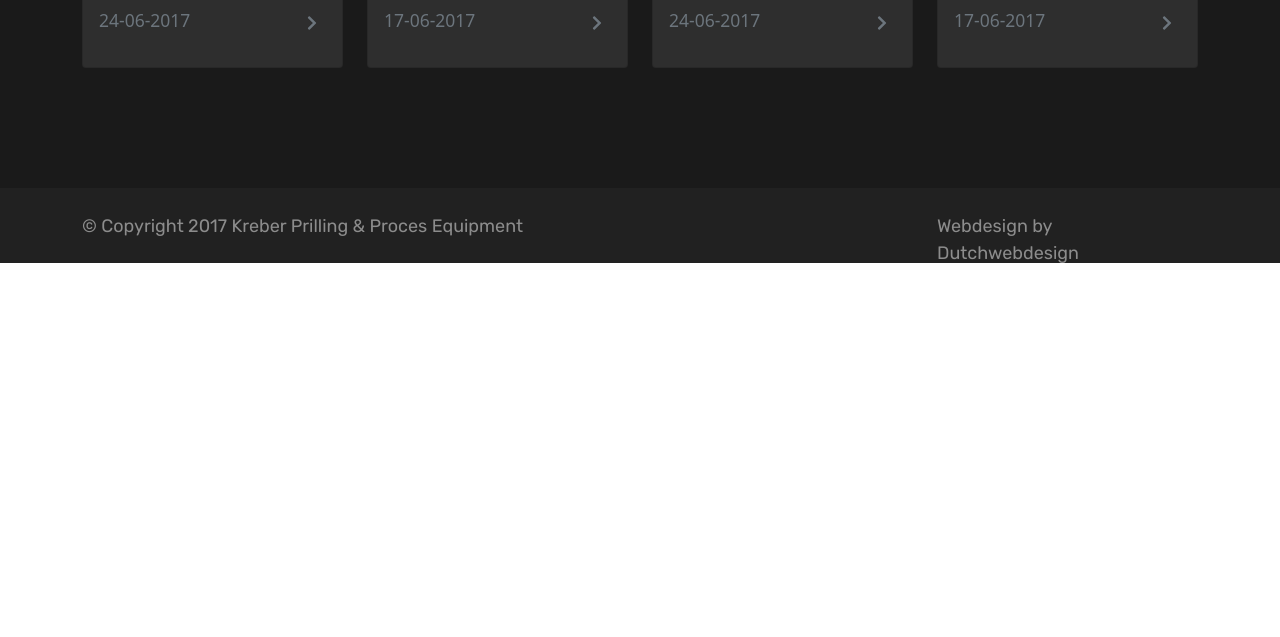
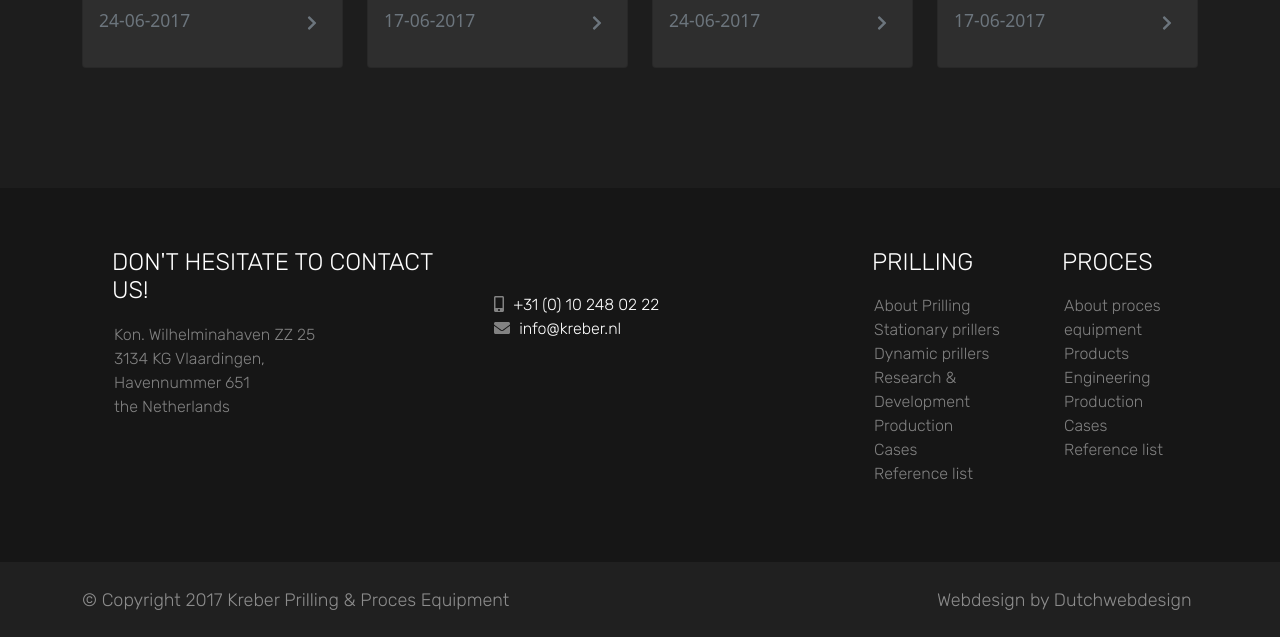
Before and after one commit to BartArentze/DutchwebdesignxKreber, a plain HTML site: page index.html in a window 1280 px wide. Shown: the part 1510-2147 px from the top of the page. Before the commit the page ends 1793 px from the top, so only its background shows below. Drawn offline with Linux system fonts and the light colour scheme.

Commit message:
add style to footer

```diff
--- a/css/style.css
+++ b/css/style.css
@@ -33,7 +33,7 @@
 }
 
 section.content {
-    background: #1a1a1a;
+    background: rgb(29, 29, 29);
 }
 
 .cta-cards {
@@ -69,7 +69,7 @@ section.content {
 }
 
 .news-row .card {
-    background-color: #2e2e2e !important;
+    background-color: rgb(46, 46, 46) !important;
     margin-bottom: 120px;
 }
 
@@ -92,16 +92,39 @@ section.content {
     padding-bottom: 10px;
 }
 
-footer {
-    width: 100%;
+.information {
+    background-color: rgb(22, 22, 22) !important;
+    padding: 60px 0;
 }
 
-footer .information {
+ul {
+    list-style-type: none;
+    color: rgb(130, 130, 130);
+    font-family: 'Rubik', sans-serif;
+    font-weight: 300;
+    font-size: 16px;
+}
+
+.information-title {
+    color: #fff;
+    font-family: 'Rubik', sans-serif;
+    font-weight: 200;
+    text-transform: uppercase;
+    padding: 0 0 10px 30px;
+    font-size: 24px;
+}
+
+.contact {
+    padding-top: 45px;
+}
+.contact-text {
+    color: #fff;
+    padding-left: 5px;
 }
 
 .copyright {
     height: 75px;
-    background-color: rgb(33, 33, 33) !important;
+    background-color: rgb(32, 32, 32) !important;
 }
 
 .copyright-text,
@@ -109,6 +132,6 @@ footer .information {
     padding-top: 25px;
     color: rgb(140, 140, 140);
     font-family: 'Rubik', sans-serif;
-    font-weight: 400;
+    font-weight: 300;
     font-size: 18px;
 }
--- a/index.html
+++ b/index.html
@@ -164,13 +164,52 @@
         </section>
 
         <!-- Footer -->
-        <footer class="information">
+        <div class="information">
             <div class="container">
                 <div class="row">
-
+                    <div class="col-4">
+                        <h4 class="information-title">Don't hesitate to contact us!</h4>
+                        <ul>
+                            <li>Kon. Wilhelminahaven ZZ 25</li>
+                            <li>3134 KG Vlaardingen,</li>
+                            <li>Havennummer 651</li>
+                            <li>the Netherlands</li>
+                        </ul>
+                    </div>
+                    <div class="col-4">
+                        <ul class="contact">
+                            <li><i class="fas fa-mobile-alt"></i> <span class="contact-text">+31 (0) 10 248 02 22</span>
+                            </li>
+                            <li><i class="fas fa-envelope"></i> <span class="contact-text">info@kreber.nl</span></li>
+                        </ul>
+                    </div>
+                    <div class="col-2">
+                        <h4 class="information-title">Prilling</h4>
+                        <ul>
+                            <li>About Prilling</li>
+                            <li>Stationary prillers</li>
+                            <li>Dynamic prillers</li>
+                            <li>Research & Development</li>
+                            <li>Production</li>
+                            <li>Cases</li>
+                            <li>Reference list</li>
+                        </ul>
+                    </div>
+                    <div class="col-2">
+                        <h4 class="information-title">Proces</h4>
+                        <ul>
+                            <li>About proces equipment</li>
+                            <li>Products</li>
+                            <li>Engineering</li>
+                            <li>Production</li>
+                            <li>Cases</li>
+                            <li>Reference list</li>
+                        </ul>
+                    </div>
                 </div>
             </div>
-        </footer>
+        </div>
+        <!-- Copyright   -->
         <div class="copyright">
             <div class="container">
                 <div class="row">
```
